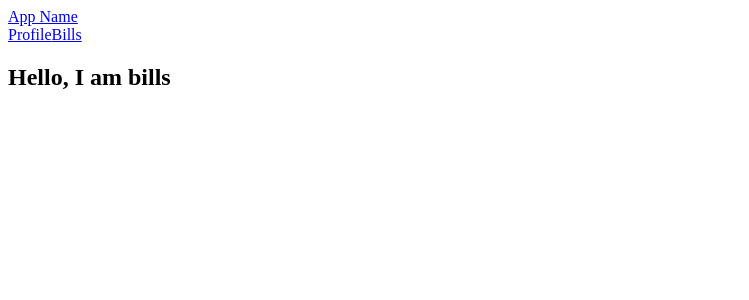
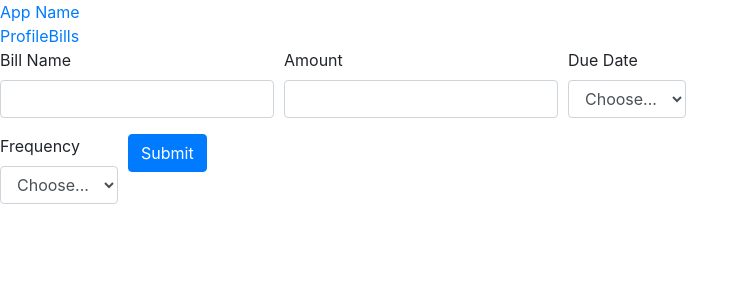
Before and after one commit to cortezd334/finances, a React (Create React App) app in the folder frontend/: page /bills in a window 1280 px wide. Shown: the top 300 px of the page, without its empty margins (0-749 px from the left). Built offline with nearby package versions, Linux system fonts and the light colour scheme.

Commit message:
basic form

```diff
--- a/frontend/package.json
+++ b/frontend/package.json
@@ -6,7 +6,9 @@
     "@testing-library/jest-dom": "^5.11.4",
     "@testing-library/react": "^11.1.0",
     "@testing-library/user-event": "^12.1.10",
+    "bootstrap": "^4.6.0",
     "react": "^17.0.1",
+    "react-bootstrap": "^1.4.3",
     "react-dom": "^17.0.1",
     "react-router-dom": "^5.2.0",
     "react-scripts": "4.0.1",
--- a/frontend/src/amounts/Bills.jsx
+++ b/frontend/src/amounts/Bills.jsx
@@ -1,9 +1,79 @@
 import React from 'react';
+import Form from 'react-bootstrap/Form';
+import Col from 'react-bootstrap/Col';
+import Button from 'react-bootstrap/Button';
 
 export default function Bills() {
     return (
       <div>
-        <h2>Hello, I am bills</h2>
+        <Form>
+          <Form.Row>
+              <Form.Group as={Col} xs="auto" controlId="formGridCity">
+                <Form.Label> Bill Name</Form.Label>
+                <Form.Control />
+              </Form.Group>
+
+            <Form.Group as={Col} xs="auto" controlId="formGridState">
+              <Form.Label>Amount</Form.Label>
+              <Form.Control />
+            </Form.Group>
+
+            <Form.Group as={Col} xs="auto" controlId="formGridZip">
+              <Form.Label>Due Date</Form.Label>
+              <Form.Control as="select" defaultValue="Choose...">
+                <option value='0'>Choose...</option>
+                <option value='1'>1</option>
+                <option value='2'>2</option>
+                <option value='3'>3</option>
+                <option value='4'>4</option>
+                <option value='5'>5</option>
+                <option value='6'>6</option>
+                <option value='7'>7</option>
+                <option value='8'>8</option>
+                <option value='9'>9</option>
+                <option value='10'>10</option>
+                <option value='11'>11</option>
+                <option value='12'>12</option>
+                <option value='13'>13</option>
+                <option value='14'>14</option>
+                <option value='15'>15</option>
+                <option value='16'>16</option>
+                <option value='17'>17</option>
+                <option value='18'>18</option>
+                <option value='19'>19</option>
+                <option value='20'>20</option>
+                <option value='21'>21</option>
+                <option value='22'>22</option>
+                <option value='23'>23</option>
+                <option value='24'>24</option>
+                <option value='25'>25</option>
+                <option value='26'>26</option>
+                <option value='27'>27</option>
+                <option value='28'>28</option>
+                <option value='29'>29</option>
+                <option value='30'>30</option>
+                <option value='31'>31</option>
+              </Form.Control>
+              {/* change to calendar */}
+            </Form.Group>
+          </Form.Row>
+          <Form.Row>
+            <Form.Group as={Col} xs="auto" controlId="exampleForm.ControlSelect1">
+              <Form.Label>Frequency</Form.Label>
+              <Form.Control as="select" defaultValue="Choose...">
+                <option value='0'>Choose...</option>
+                <option value='1'>Daily</option>
+                <option value='2'>Weekly</option>
+                <option value='3'>Monthly</option>
+                <option value='4'>Yearly</option>
+                {/* make sure to add more options later */}
+              </Form.Control>
+            </Form.Group>
+              <Col xs="auto">
+                <Button  type="submit" className="mb-1">Submit</Button>
+              </Col>
+          </Form.Row>
+        </Form>
       </div>
     );
   }
--- a/frontend/src/index.js
+++ b/frontend/src/index.js
@@ -3,6 +3,7 @@ import ReactDOM from 'react-dom';
 import './css/index.css';
 import App from './App';
 import reportWebVitals from './reportWebVitals';
+import 'bootstrap/dist/css/bootstrap.min.css';
 
 ReactDOM.render(
     <App />,
```
Also changed, not shown: 2 other files (tests, documents, lock files or other folders).
